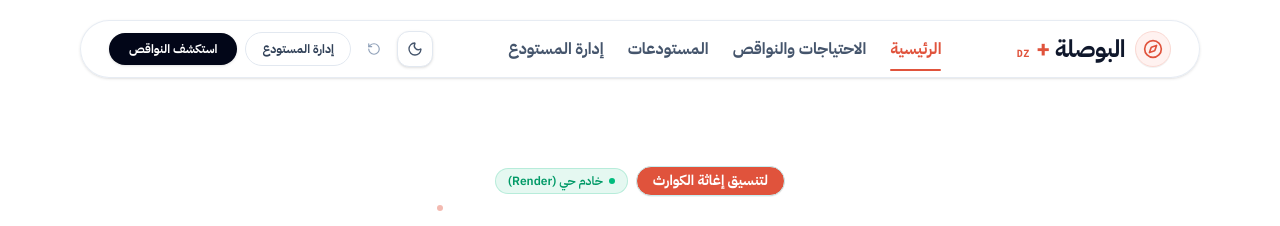
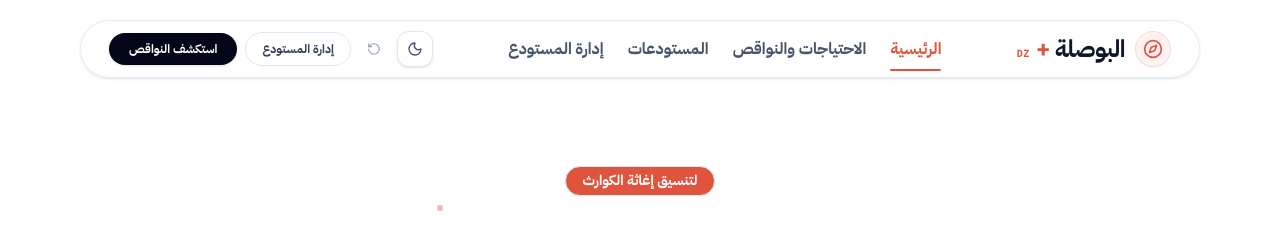
Before and after one commit to Noufel-sf/Hakthon_mila, a Next.js app: page / in a window 1280 px wide. Shown: the top 226 px of the page. Built offline with nearby package versions, Linux system fonts and the light colour scheme; no server answers; a web font is replaced by a local one.

Commit message:
feat(home): update hero badge with live render api sync button

```diff
--- a/app/page.tsx
+++ b/app/page.tsx
@@ -87,14 +87,7 @@ export default function HomePage() {
               <span>لتنسيق إغاثة الكوارث</span>
             </div>
 
-            <button
-              onClick={() => fetchLiveData()}
-              className="inline-flex items-center gap-1.5 px-3 py-1 rounded-full text-xs font-semibold bg-emerald-500/10 hover:bg-emerald-500/20 text-emerald-600 dark:text-emerald-400 border border-emerald-500/20 transition-all cursor-pointer"
-              title="تحديث البيانات من خادم Render"
-            >
-              <span className="w-1.5 h-1.5 rounded-full bg-emerald-500 animate-pulse"></span>
-              <span>خادم حي (Render)</span>
-            </button>
+
           </div>
 
           {/* Main Headline with Highlight box (Font: Zain) */}
```
